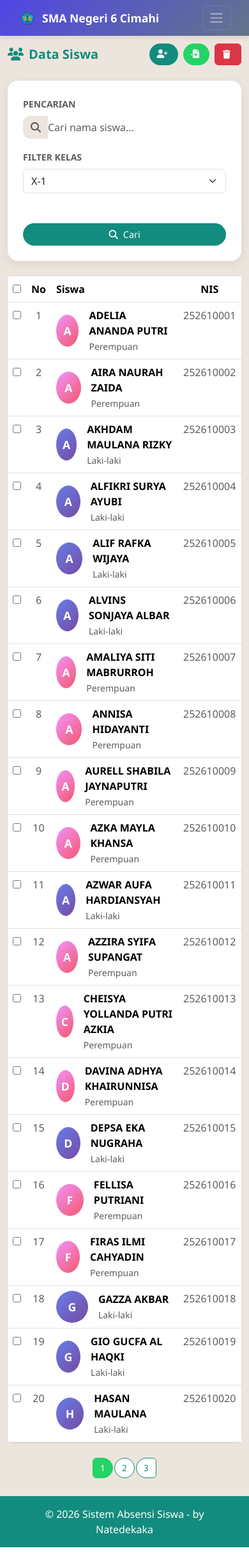
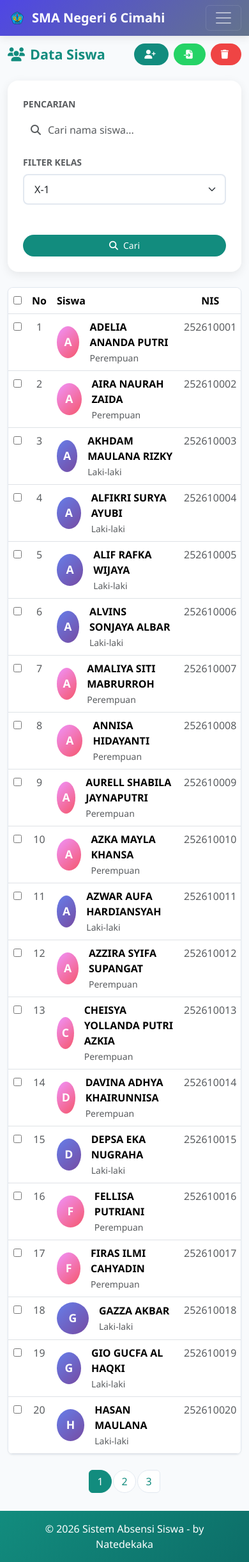
Before and after one commit to natedekaka/absensi-siswa, a PHP site: page /siswa/?kelas_id=476 in a window 390 px wide. Shown: the whole page at 64% size. Before the commit the page ends 2419 px from the top, so only its background shows below. Run offline with PHP 8.4, Linux system fonts and the light colour scheme; a user stored in the database is signed in; data comes from the database, SQL or seed files in the repository; data that the repository does not hold is empty.

Commit message:
refactor: Update CSS style dengan desain uniform dan modern

```diff
--- a/assets/css/style.css
+++ b/assets/css/style.css
@@ -1,25 +1,47 @@
 :root {
-    --wa-dark: #128C7E;
-    --wa-green: #25D366;
-    --wa-light: #dcf8c6;
-    --wa-bg: #ECE5DD;
-    --wa-gray: #546E7A;
-    --wa-white: #FFFFFF;
-    --wa-shadow: 0 2px 8px rgba(0,0,0,0.1);
+    --primary: #128C7E;
+    --primary-dark: #0d6e68;
+    --primary-light: #25D366;
+    --secondary: #64748b;
+    --bg: #f8fafc;
+    --surface: #ffffff;
+    --text: #1e293b;
+    --text-muted: #64748b;
+    --border: #e2e8f0;
+
+    --success: #10b981;
+    --success-bg: #d1fae5;
+    --warning: #f59e0b;
+    --warning-bg: #fef3c7;
+    --danger: #ef4444;
+    --danger-bg: #fee2e2;
+    --info: #3b82f6;
+    --info-bg: #dbeafe;
+
+    --shadow: 0 1px 3px rgba(0,0,0,0.06);
+    --shadow-md: 0 4px 12px rgba(0,0,0,0.08);
+    --shadow-lg: 0 10px 25px rgba(0,0,0,0.1);
+
+    --radius-sm: 8px;
+    --radius: 12px;
+    --radius-lg: 16px;
+    --radius-full: 50px;
 }
 
-* {
-    box-sizing: border-box;
-}
+* { box-sizing: border-box; }
 
 body {
     font-family: 'Segoe UI', system-ui, -apple-system, sans-serif;
-    background-color: var(--wa-bg);
-    color: #333;
+    background-color: var(--bg);
+    color: var(--text);
     min-height: 100vh;
     display: flex;
     flex-direction: column;
 }
+
+h1, h2, h3, h4 { color: var(--primary); font-weight: 700; }
+h2 { font-size: 1.5rem; }
+h3 { font-size: 1.25rem; }
 
 .container-main {
     flex: 1;
@@ -31,185 +53,193 @@ body {
 
 /* Navbar */
 .navbar-custom {
-    background-color: var(--wa-dark) !important;
-    box-shadow: var(--wa-shadow);
+    background: linear-gradient(135deg, var(--primary) 0%, var(--primary-dark) 100%) !important;
+    box-shadow: var(--shadow-md);
 }
+.navbar-brand { color: #fff !important; font-weight: 600; }
+.nav-link { color: rgba(255,255,255,0.85) !important; transition: all 0.2s; }
+.nav-link:hover { color: var(--primary-light) !important; }
+.nav-link.active { color: var(--primary-light) !important; font-weight: 600; }
 
-.navbar-brand {
-    color: var(--wa-white) !important;
+/* Cards - STANDARD */
+.card-custom {
+    background: var(--surface);
+    border: 1px solid var(--border);
+    border-radius: var(--radius);
+    box-shadow: var(--shadow);
+    overflow: hidden;
+    transition: all 0.2s ease;
+}
+.card-custom:hover {
+    box-shadow: var(--shadow-md);
+}
+.card-header-custom {
+    background: linear-gradient(135deg, var(--primary) 0%, var(--primary-dark) 100%);
+    color: #fff;
+    border: none;
+    padding: 1rem 1.25rem;
     font-weight: 600;
 }
 
-.nav-link {
-    color: rgba(255,255,255,0.85) !important;
-    transition: color 0.2s;
+/* Buttons - STANDARD */
+.btn {
+    padding: 0.5rem 1.25rem;
+    border-radius: var(--radius-full);
+    font-weight: 500;
+    transition: all 0.2s ease;
 }
+.btn-primary {
+    background: var(--primary);
+    border: none;
+}
+.btn-primary:hover { background: var(--primary-dark); transform: translateY(-1px); }
+.btn-success {
+    background: var(--success);
+    border: none;
+}
+.btn-success:hover { background: #059669; }
+.btn-danger {
+    background: var(--danger);
+    border: none;
+}
+.btn-wa-primary {
+    background: var(--primary);
+    border: none;
+    color: #fff;
+    padding: 0.5rem 1.25rem;
+    border-radius: var(--radius-full);
+    font-weight: 500;
+}
+.btn-wa-primary:hover { background: var(--primary-dark); color: #fff; }
+.btn-wa-success {
+    background: var(--primary-light);
+    border: none;
+    color: #fff;
+    padding: 0.5rem 1.25rem;
+    border-radius: var(--radius-full);
+    font-weight: 500;
+}
+.btn-wa-success:hover { background: #1ebe57; color: #fff; }
 
-.nav-link:hover {
-    color: var(--wa-green) !important;
-}
-
-.nav-link.active {
-    color: var(--wa-green) !important;
-    font-weight: 600;
-}
-
-/* Cards */
-.card-custom {
-    background: var(--wa-white);
-    border: none;
-    border-radius: 12px;
-    box-shadow: var(--wa-shadow);
-    transition: transform 0.2s, box-shadow 0.2s;
-}
-
-.card-custom:hover {
-    transform: translateY(-2px);
-    box-shadow: 0 4px 16px rgba(0,0,0,0.12);
-}
-
-.card-header-custom {
-    background: var(--wa-dark);
-    color: var(--wa-white);
-    border: none;
-    border-radius: 12px 12px 0 0 !important;
-    padding: 1rem 1.25rem;
-}
-
-/* Buttons */
-.btn-wa-primary {
-    background: var(--wa-dark);
-    border: none;
-    color: var(--wa-white);
-    padding: 0.5rem 1.25rem;
-    border-radius: 50px;
-    font-weight: 500;
+/* Form Controls - STANDARD */
+.form-control {
+    border: 2px solid var(--border);
+    border-radius: var(--radius-sm);
+    padding: 0.625rem 1rem;
     transition: all 0.2s;
 }
-
-.btn-wa-primary:hover {
-    background: #0d6e67;
-    color: var(--wa-white);
-    transform: scale(1.02);
+.form-control:focus {
+    border-color: var(--primary);
+    box-shadow: 0 0 0 3px rgba(18,140,126,0.15);
+    outline: none;
 }
-
-.btn-wa-success {
-    background: var(--wa-green);
-    border: none;
-    color: var(--wa-white);
-    padding: 0.5rem 1.25rem;
-    border-radius: 50px;
-    font-weight: 500;
+.form-select {
+    border: 2px solid var(--border);
+    border-radius: var(--radius-sm);
+    padding: 0.625rem 2.5rem 0.625rem 1rem;
     transition: all 0.2s;
 }
-
-.btn-wa-success:hover {
-    background: #1ebe57;
-    color: var(--wa-white);
+.form-select:focus {
+    border-color: var(--primary);
+    box-shadow: 0 0 0 3px rgba(18,140,126,0.15);
+    outline: none;
 }
 
 /* Tables */
 .table-custom {
-    background: var(--wa-white);
-    border-radius: 12px;
+    background: var(--surface);
+    border-radius: var(--radius);
     overflow: hidden;
-    box-shadow: var(--wa-shadow);
+    box-shadow: var(--shadow);
 }
-
 .table-custom thead {
-    background: var(--wa-dark);
-    color: var(--wa-white);
+    background: var(--primary);
+    color: #fff;
 }
-
-.table-custom th,
-.table-custom td {
+.table-custom th, .table-custom td {
     vertical-align: middle;
     padding: 0.75rem 1rem;
 }
+.table-custom tbody tr:hover {
+    background-color: #f8fafc;
+}
+.table-absensi th, .table-absensi td {
+    text-align: center;
+    vertical-align: middle;
+}
+.table-absensi td { padding: 0.5rem; }
 
-.table-custom tbody tr:hover {
-    background-color: var(--wa-light);
+/* Badges - STATUS */
+.badge-hadir { background: var(--success); color: #fff; }
+.badge-sakit { background: var(--warning); color: #000; }
+.badge-izin { background: var(--info); color: #fff; }
+.badge-alfa { background: var(--danger); color: #fff; }
+.badge-terlambat { background: var(--warning); color: #000; }
+
+/* Alert - STANDARD */
+.alert { border-radius: var(--radius); border: none; padding: 1rem 1.25rem; }
+.alert-success { background: var(--success-bg); color: #065f46; }
+.alert-danger { background: var(--danger-bg); color: #991b1b; }
+.alert-warning { background: var(--warning-bg); color: #92400e; }
+.alert-info { background: var(--info-bg); color: #1e40af; }
+
+/* Stats Cards */
+.stat-card {
+    background: linear-gradient(135deg, var(--primary) 0%, var(--primary-dark) 100%);
+    color: #fff;
+    border-radius: var(--radius);
+    padding: 1.5rem;
+    box-shadow: var(--shadow-md);
 }
-
-/* Form Controls */
-.form-control-custom {
-    border: 2px solid #e0e0e0;
-    border-radius: 50px;
-    padding: 0.5rem 1rem;
-    transition: border-color 0.2s, box-shadow 0.2s;
-}
-
-.form-control-custom:focus {
-    border-color: var(--wa-green);
-    box-shadow: 0 0 0 0.2rem rgba(37,211,102,0.2);
-    outline: none;
-}
-
-.form-select-custom {
-    border: 2px solid #e0e0e0;
-    border-radius: 8px;
-    padding: 0.5rem 2.5rem 0.5rem 1rem;
-    min-width: 400px;
-    width: 100%;
-}
-
-.form-select-custom:focus {
-    border-color: var(--wa-green);
-    box-shadow: 0 0 0 0.2rem rgba(37,211,102,0.2);
-    outline: none;
-}
-
-/* Badges */
-.badge-hadir { background-color: #198754; }
-.badge-sakit { background-color: #FFC107; color: #000; }
-.badge-izin { background-color: #0DCAF0; }
-.badge-alfa { background-color: #DC3545; }
-.badge-terlambat { background-color: var(--wa-gray); }
-
-/* Alert */
-.alert-custom {
-    border: none;
-    border-radius: 12px;
-    padding: 1rem 1.25rem;
-}
-
-.alert-success-custom {
-    background: var(--wa-green);
-    color: var(--wa-white);
-}
-
-.alert-danger-custom {
-    background: #DC3545;
-    color: var(--wa-white);
-}
-
-/* Stats Card */
-.stats-card {
-    background: linear-gradient(135deg, var(--wa-dark) 0%, #0d6e67 100%);
-    color: var(--wa-white);
-    border-radius: 12px;
-    padding: 1. box-shadow: var(--wa-shadow);
-}
-
-.stats-card.success5rem;
-    {
-    background: linear-gradient(135deg, var(--wa-green) 0%, #1ebe57 100%);
-}
+.stat-card.success { background: linear-gradient(135deg, var(--success) 0%, #059669 100%); }
+.stat-card.warning { background: linear-gradient(135deg, var(--warning) 0%, #d97706 100%); }
+.stat-card.danger { background: linear-gradient(135deg, var(--danger) 0%, #dc2626 100%); }
 
 /* Footer */
 .footer-custom {
-    background: var(--wa-dark);
-    color: var(--wa-white);
+    background: linear-gradient(135deg, var(--primary) 0%, var(--primary-dark) 100%);
+    color: #fff;
     padding: 1rem;
     text-align: center;
     margin-top: auto;
 }
 
-/* Utilities */
-.text-wa-dark { color: var(--wa-dark); }
-.text-wa-green { color: var(--wa-green); }
-.bg-wa-dark { background-color: var(--wa-dark); }
-.bg-wa-green { background-color: var(--wa-green); }
+/* Login Page */
+.login-container {
+    min-height: 100vh;
+    display: flex;
+    align-items: center;
+    justify-content: center;
+    background: linear-gradient(135deg, #f0fdf4 0%, #ecfeff 100%);
+    padding: 1rem;
+}
+.login-card {
+    background: var(--surface);
+    border-radius: var(--radius-lg);
+    box-shadow: var(--shadow-lg);
+    overflow: hidden;
+    max-width: 420px;
+    width: 100%;
+}
+.login-header {
+    background: linear-gradient(135deg, var(--primary) 0%, var(--primary-light) 100%);
+    color: #fff;
+    padding: 2rem;
+    text-align: center;
+}
+
+/* Modal */
+.modal-content {
+    border: none;
+    border-radius: var(--radius-lg);
+    box-shadow: var(--shadow-lg);
+}
+.modal-header {
+    background: var(--primary);
+    color: #fff;
+    border-radius: var(--radius-lg) var(--radius-lg) 0 0;
+}
+.modal-header .btn-close { filter: invert(1); }
 
 /* Pagination */
 .pagination-custom .page-link {
@@ -220,282 +250,96 @@ body {
     align-items: center;
     justify-content: center;
     margin: 0 3px;
-    color: var(--wa-dark);
-    border: 1px solid var(--wa-dark);
+    color: var(--primary);
+    border: 1px solid var(--border);
+}
+.pagination-custom .page-item.active .page-link {
+    background: var(--primary);
+    border-color: var(--primary);
+    color: #fff;
 }
 
-.pagination-custom .page-item.active .page-link {
-    background: var(--wa-green);
-    border-color: var(--wa-green);
-    color: var(--wa-white);
+/* Page Header */
+.page-header {
+    margin-bottom: 1.5rem;
+    padding-bottom: 1rem;
+    border-bottom: 2px solid var(--border);
+}
+.page-header h2 {
+    margin: 0;
+    color: var(--primary);
 }
 
-/* Login Page */
-.login-container {
-    min-height: 100vh;
-    display: flex;
-    align-items: center;
-    justify-content: center;
-    background: linear-gradient(135deg, #e8f5e9 0%, #f0f9f1 100%);
-    padding: 1rem;
+/* Progress Bar */
+.progress-custom {
+    height: 8px;
+    background: var(--border);
+    border-radius: var(--radius-full);
+    overflow: hidden;
+}
+.progress-bar-gradient {
+    height: 100%;
+    background: linear-gradient(90deg, var(--primary) 0%, var(--primary-light) 100%);
+    border-radius: var(--radius-full);
+    transition: width 0.5s ease;
 }
 
-.login-card {
-    background: var(--wa-white);
-    border-radius: 16px;
-    box-shadow: 0 10px 40px rgba(0,0,0,0.1);
-    overflow: hidden;
-    max-width: 450px;
-    width: 100%;
-}
-
-.login-header {
-    background: linear-gradient(135deg, var(--wa-dark) 0%, var(--wa-green) 100%);
-    color: var(--wa-white);
-    padding: 2rem;
-    text-align: center;
-}
-
-/* Radio buttons for attendance */
-.attendance-radio {
+/* Avatar */
+.avatar-mini {
+    width: 32px;
+    height: 32px;
+    border-radius: 50%;
     display: inline-flex;
     align-items: center;
     justify-content: center;
-    width: 32px;
-    height: 32px;
-    cursor: pointer;
+    font-weight: 600;
+    font-size: 0.75rem;
 }
+.avatar-laki { background: linear-gradient(135deg, #6366f1 0%, #8b5cf6 100%); color: #fff; }
+.avatar-perempuan { background: linear-gradient(135deg, #ec4899 0%, #f472b6 100%); color: #fff; }
 
-.attendance-radio input {
-    width: 18px;
-    height: 18px;
-    accent-color: var(--wa-green);
-    cursor: pointer;
-}
-
-/* Search */
-.search-box {
-    position: relative;
-}
-
-.search-box input {
-    padding-left: 2.5rem;
-}
-
-.search-box i {
-    position: absolute;
-    left: 1rem;
-    top: 50%;
-    transform: translateY(-50%);
-    color: #999;
-}
+/* Utility */
+.text-wa-dark { color: var(--primary); }
+.text-wa-green { color: var(--primary-light); }
+.bg-wa-dark { background-color: var(--primary); }
+.bg-wa-green { background-color: var(--primary-light); }
+.shadow-sm { box-shadow: var(--shadow); }
+.shadow-md { box-shadow: var(--shadow-md); }
 
 /* Responsive */
 @media (max-width: 991px) {
-    .navbar {
-        padding: 0.5rem 1rem;
-    }
-
     .navbar-collapse {
-        background-color: var(--wa-dark);
+        background: var(--primary-dark);
         padding: 1rem;
-        border-radius: 0 0 12px 12px;
+        border-radius: 0 0 var(--radius) var(--radius);
         margin-top: 0.5rem;
     }
-
     .navbar-nav .nav-link {
         padding: 0.75rem 1rem;
-        border-radius: 8px;
-        font-size: 1rem;
-        color: rgba(255,255,255,0.9) !important;
+        border-radius: var(--radius-sm);
     }
-
     .navbar-nav .nav-link:hover {
-        background-color: rgba(255,255,255,0.1);
-    }
-
-    .navbar-brand {
-        font-size: 1.1rem;
-    }
-
-    .dropdown-menu {
-        background-color: rgba(0,0,0,0.4);
-        border: none;
-        padding: 0.5rem;
-        margin-left: 1rem;
-    }
-
-    .dropdown-item {
-        color: rgba(255,255,255,0.9);
-        border-radius: 8px;
-        padding: 0.6rem 1rem;
-        font-size: 0.95rem;
-    }
-
-    .dropdown-item:hover {
-        background-color: rgba(255,255,255,0.15);
-        color: white;
-    }
-
-    .navbar-toggler {
-        padding: 0.4rem 0.6rem;
-        font-size: 1rem;
+        background: rgba(255,255,255,0.1);
     }
 }
 
 @media (max-width: 768px) {
-    .container-main {
-        padding: 1rem;
+    .container-main { padding: 1rem; }
+    h2 { font-size: 1.35rem; }
+    .card-custom { border-radius: var(--radius-sm); }
+    .card-header-custom {
+        border-radius: var(--radius-sm) var(--radius-sm) 0 0;
+        padding: 0.875rem 1rem;
     }
-
-    .card-custom {
-        border-radius: 8px;
-    }
-
-    .card-header-custom {
-        border-radius: 8px 8px 0 0;
-        padding: 0.75rem 1rem;
-        font-size: 0.95rem;
-    }
-
-    h2 {
-        font-size: 1.25rem;
-    }
-
-    .btn-wa-primary, .btn-wa-success {
-        padding: 0.4rem 1rem;
-        font-size: 0.9rem;
-    }
-
-    .form-select-custom {
-        min-width: auto;
-        width: 100%;
-    }
-
-    .table-custom th,
-    .table-custom td {
-        padding: 0.5rem;
-        font-size: 0.85rem;
-    }
-
-    .stat-card {
-        padding: 1rem;
-    }
-
-    .stat-value {
-        font-size: 1.5rem;
-    }
-
-    .card-custom .p-4,
-    .card-custom .p-3 {
-        padding: 1rem !important;
-    }
-
-    .d-flex.gap-2 {
-        gap: 0.5rem !important;
-    }
-
-    .d-flex.gap-2 .btn {
-        padding: 0.375rem 0.75rem;
-        font-size: 0.85rem;
-    }
-
-    .modal-dialog {
-        margin: 0.5rem;
-    }
-
-    .modal-content {
-        border-radius: 12px;
-    }
+    .table-custom th, .table-custom td { padding: 0.5rem; font-size: 0.85rem; }
+    .btn { padding: 0.4rem 1rem; font-size: 0.875rem; }
 }
 
 @media (max-width: 576px) {
-    .container-main {
-        padding: 0.75rem;
-    }
-
-    .row.g-3 {
-        --bs-gutter-x: 0.75rem;
-    }
-
-    .card-custom {
-        box-shadow: 0 1px 3px rgba(0,0,0,0.1);
-    }
-
-    .table-absensi th,
-    .table-absensi td {
-        padding: 0.35rem 0.25rem;
-        font-size: 0.75rem;
-    }
-
-    .table-absensi input[type="radio"] {
-        width: 14px;
-        height: 14px;
-    }
-
-    .rekap-badge {
-        font-size: 0.65rem;
-        padding: 1px 4px;
-    }
-
-    .badge {
-        font-size: 0.7rem;
-    }
-
-    .pagination-custom .page-link {
-        width: 32px;
-        height: 32px;
-        font-size: 0.85rem;
-    }
-
-    .class-card {
-        border-radius: 12px;
-    }
-
-    .siswa-card {
-        border-radius: 12px;
-    }
-
-    .login-card {
-        border-radius: 12px;
-    }
-
-    .login-header {
-        padding: 1.5rem;
-    }
-
-    .login-header h3 {
-        font-size: 1.25rem;
-    }
-
-    /* Table responsive fixes */
-    .table-responsive-sm {
-        font-size: 0.75rem;
-    }
-
-    .table-responsive-sm th,
-    .table-responsive-sm td {
-        padding: 0.25rem 0.5rem;
-    }
-
-    .table-rekap {
-        font-size: 0.7rem;
-    }
-
-    .table-rekap th,
-    .table-rekap td {
-        padding: 0.25rem;
-    }
-
-    .avatar-mini {
-        width: 24px;
-        height: 24px;
-        font-size: 0.65rem;
-    }
-
-    .rekap-badge {
-        display: inline-block;
-        padding: 1px 3px;
-        font-size: 0.6rem;
-    }
+    .container-main { padding: 0.75rem; }
+    .card-custom { box-shadow: var(--shadow); }
+    .table-absensi th, .table-absensi td { padding: 0.25rem; font-size: 0.7rem; }
+    .table-absensi input[type="radio"] { width: 14px; height: 14px; }
+    .page-header { margin-bottom: 1rem; }
+    .stat-card { padding: 1rem; }
 }
```
